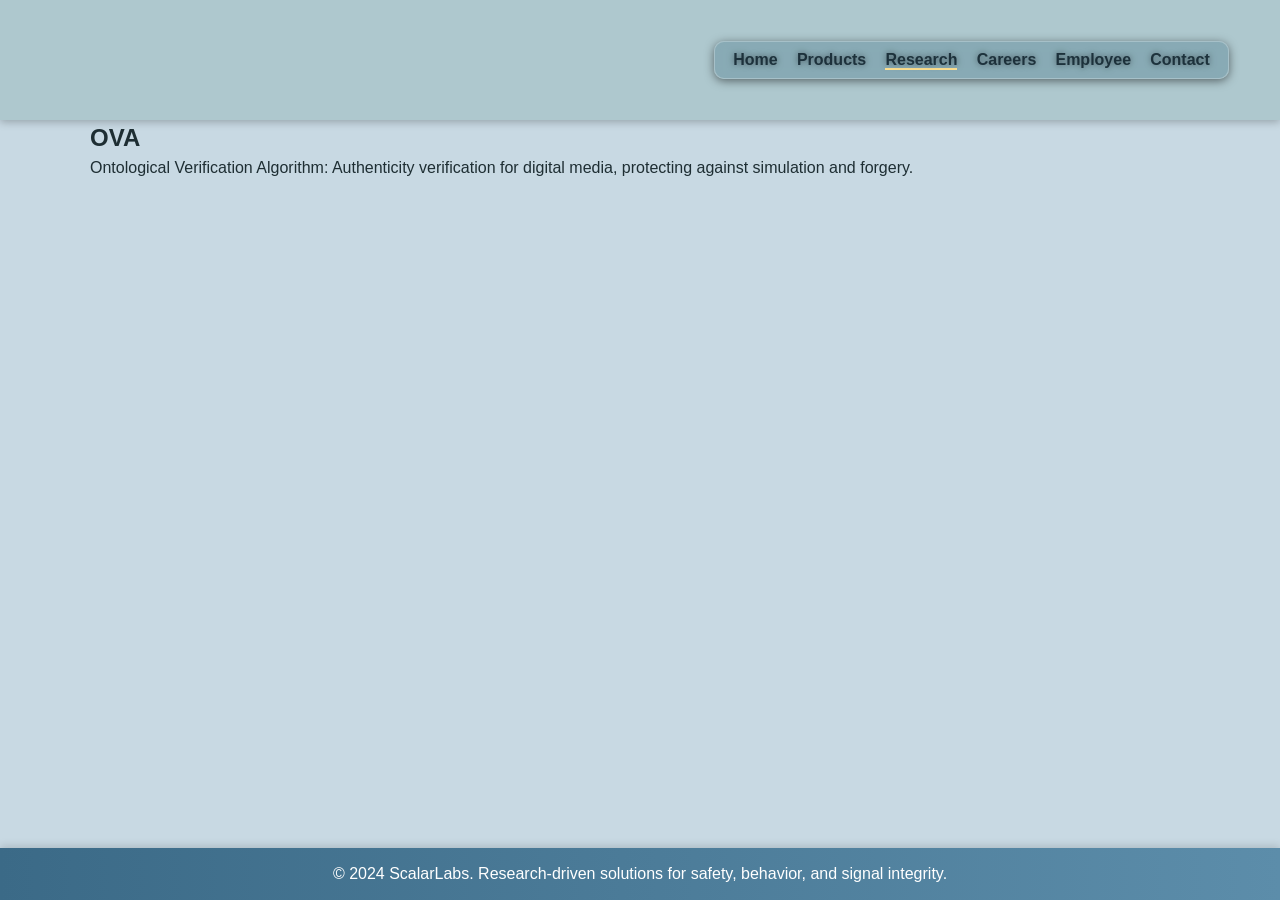
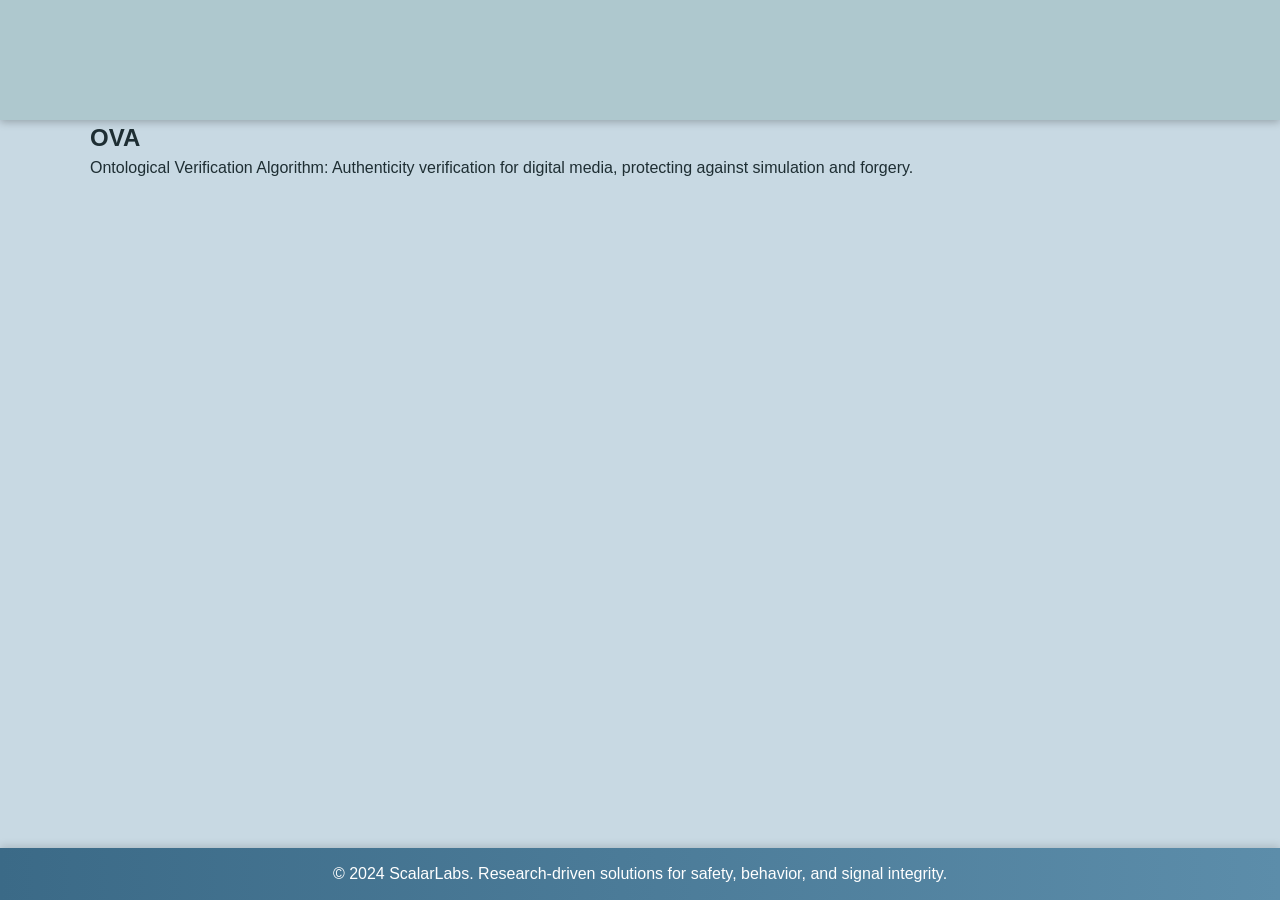

Refactor banner background styles in styles.css

--- a/styles.css
+++ b/styles.css
@@ -40,14 +40,19 @@ body {
   position: absolute;
   top: 0;
   left: 0;
-  width: 100%;
+  width: 100vw;
   height: 120px;
-
-  background-image: url("banner.png");
-  background-repeat: no-repeat;
-  background-position: left center;
+  background: url("banner.png") left center no-repeat;
   background-size: auto 100%;
   background-color: #AEC8CE;
+  image-rendering: -webkit-optimize-contrast;
+  image-rendering: crisp-edges;
+  image-rendering: pixelated;
+  transform: translateZ(0) scale(1.0001);
+  will-change: transform;
+  backface-visibility: hidden;
+  z-index: 0;
+}
 
   image-rendering: -webkit-optimize-contrast;
   transform: translateZ(0) scale(1.0001);
